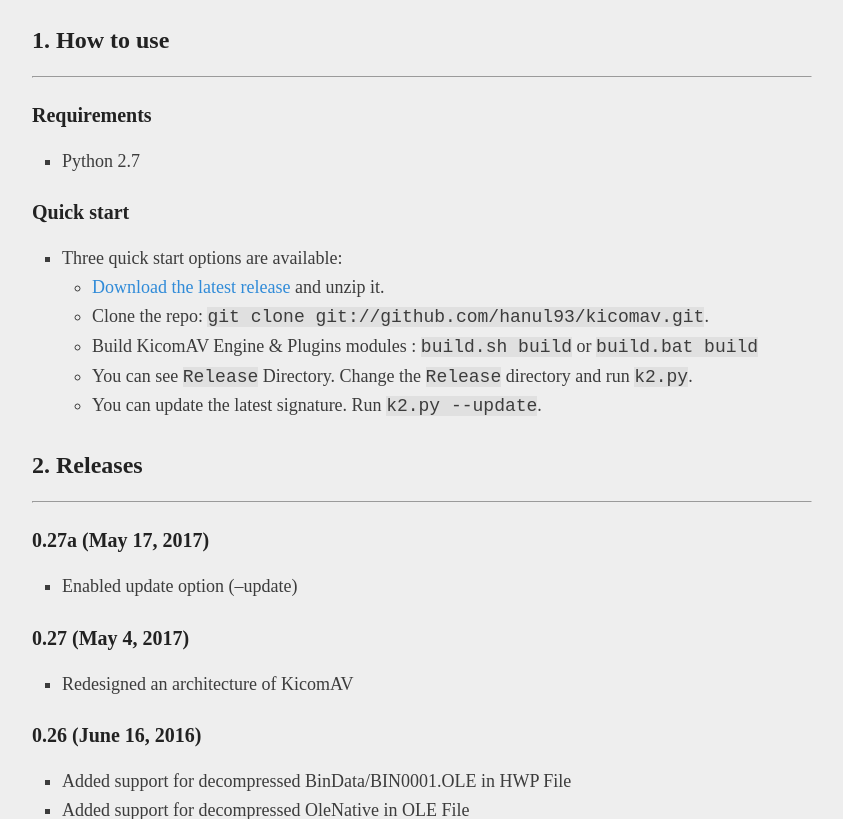
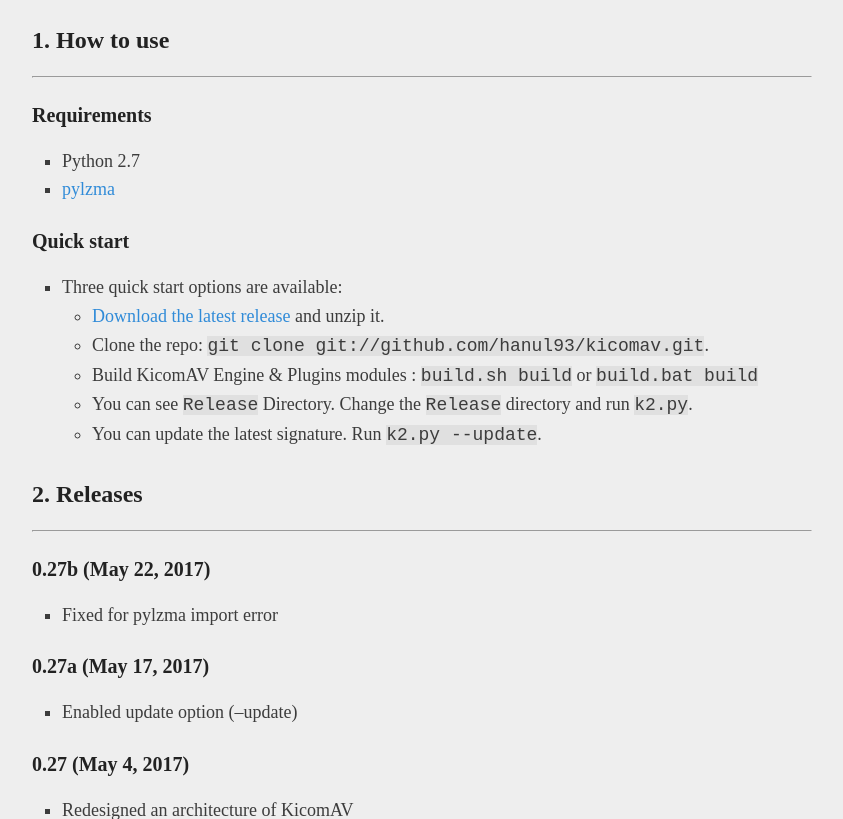
Before and after one commit to hanul93/kicomav, a Jekyll site: the page built from index.md, in a window 1280 px wide and 900 px high, scrolled down 866 px, cut to the strip 81-900 px from the top of the window. Shown: the whole strip, without its empty margins (218-1061 px from the left). Built offline with Jekyll 4.4.1, drawn with Linux system fonts in a browser that asks for light colours; our own code applies the rules of GitHub Pages for plain Markdown files.

Commit message:
업데이트 설명 추가 (0.27b)

```diff
--- a/index.md
+++ b/index.md
@@ -18,6 +18,7 @@
 ### Requirements
 
 * Python 2.7
+* [pylzma](https://github.com/fancycode/pylzma)
 
 
 ### Quick start
@@ -32,6 +33,10 @@
 ## 2. Releases
 
 ***
+
+### 0.27b (May 22, 2017)
+
+* Fixed for pylzma import error
 
 ### 0.27a (May 17, 2017)
 
```
